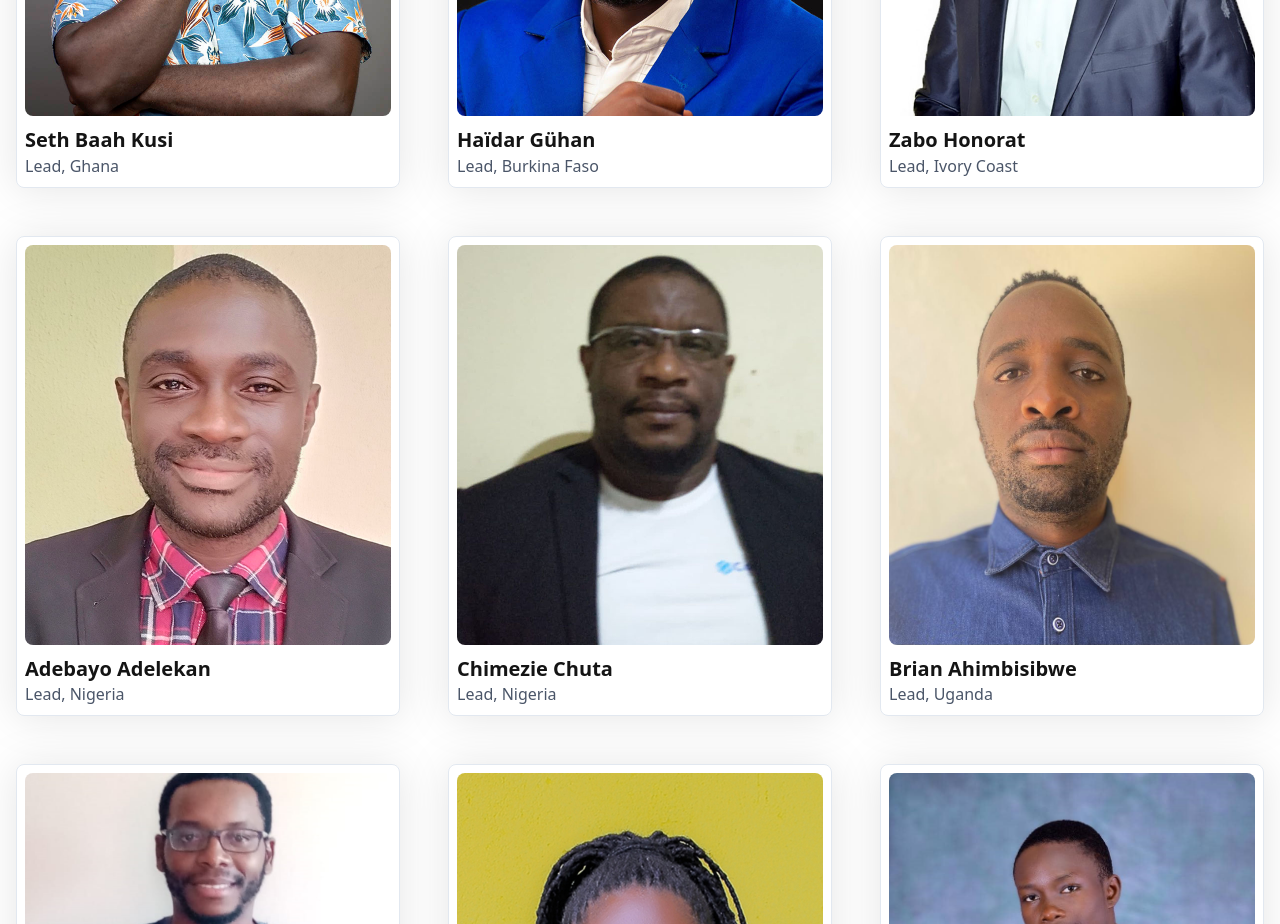
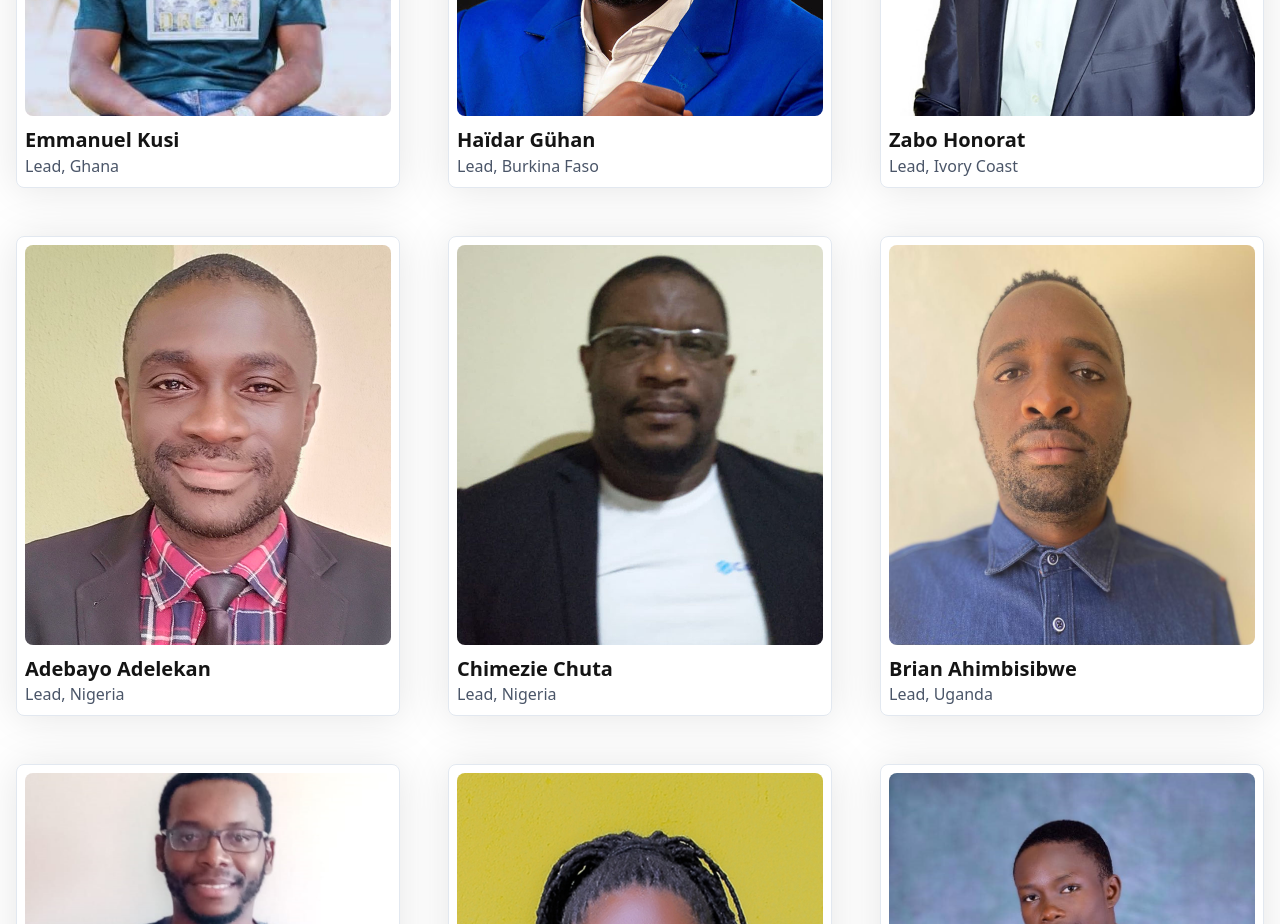
Before and after one commit to TezosAfrica/Website, a Next.js app: page / in a window 1280 px wide. Shown: the part 7460-8384 px from the top of the page. Built offline with nearby package versions, Linux system fonts and the light colour scheme; no server answers.

Commit message:
added new director for tezos ghana

```diff
--- a/locales/en.js
+++ b/locales/en.js
@@ -264,7 +264,7 @@ const EnglishLocale = {
       { id: 4, img: "4.jpg", name: "Sami Souihi", position: "Lead, Tunisia" },
       { id: 5, img: "5.jpg", name: "Frank Deya", position: "Lead, Kenya" },
       { id: 6, img: "6.jpg", name: "Bineta Ngom", position: "Lead, Senegal" },
-      { id: 7, img: "11.jpg", name: "Seth Baah Kusi", position: "Lead, Ghana" },
+      { id: 7, img: "11.jpg", name: "Emmanuel Kusi", position: "Lead, Ghana" },
       {
         id: 9,
         img: "12.jpg",
--- a/locales/fr.js
+++ b/locales/fr.js
@@ -287,7 +287,7 @@ const FrenchLocale = {
       {
         id: 7,
         img: "11.jpg",
-        name: "Seth Baah Kusi",
+        name: "Emmanuel Kusi",
         position: "Chef de file, Ghana",
       },
       {
--- a/utils/constants.js
+++ b/utils/constants.js
@@ -178,7 +178,7 @@ export const teams = [
   { id: 4, img: "4.jpg", name: "Sami Souihi", position: "Lead, Tunisia" },
   { id: 5, img: "5.jpg", name: "Frank Deya", position: "Lead, Kenya" },
   { id: 6, img: "6.jpg", name: "Bineta Ngom", position: "Lead, Senegal" },
-  { id: 7, img: "11.jpg", name: "Seth Baah Kusi", position: "Lead, Ghana" },
+  { id: 7, img: "11.jpg", name: "Emmanuel Kusi", position: "Lead, Ghana" },
   {
     id: 9,
     img: "12.jpg",
```
Also changed, not shown: public/images/team/11-old.jpg (added), public/images/team/11.jpg.
